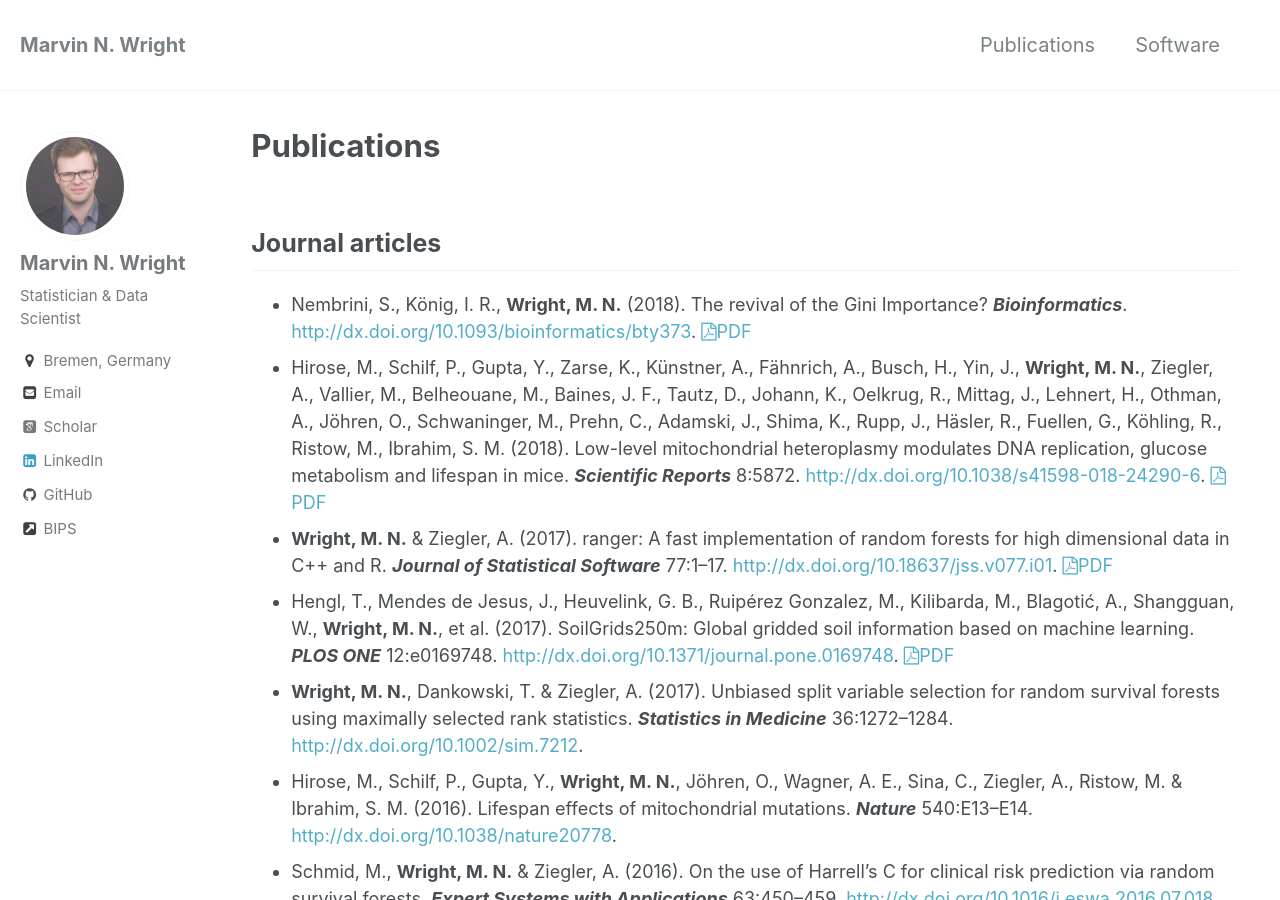
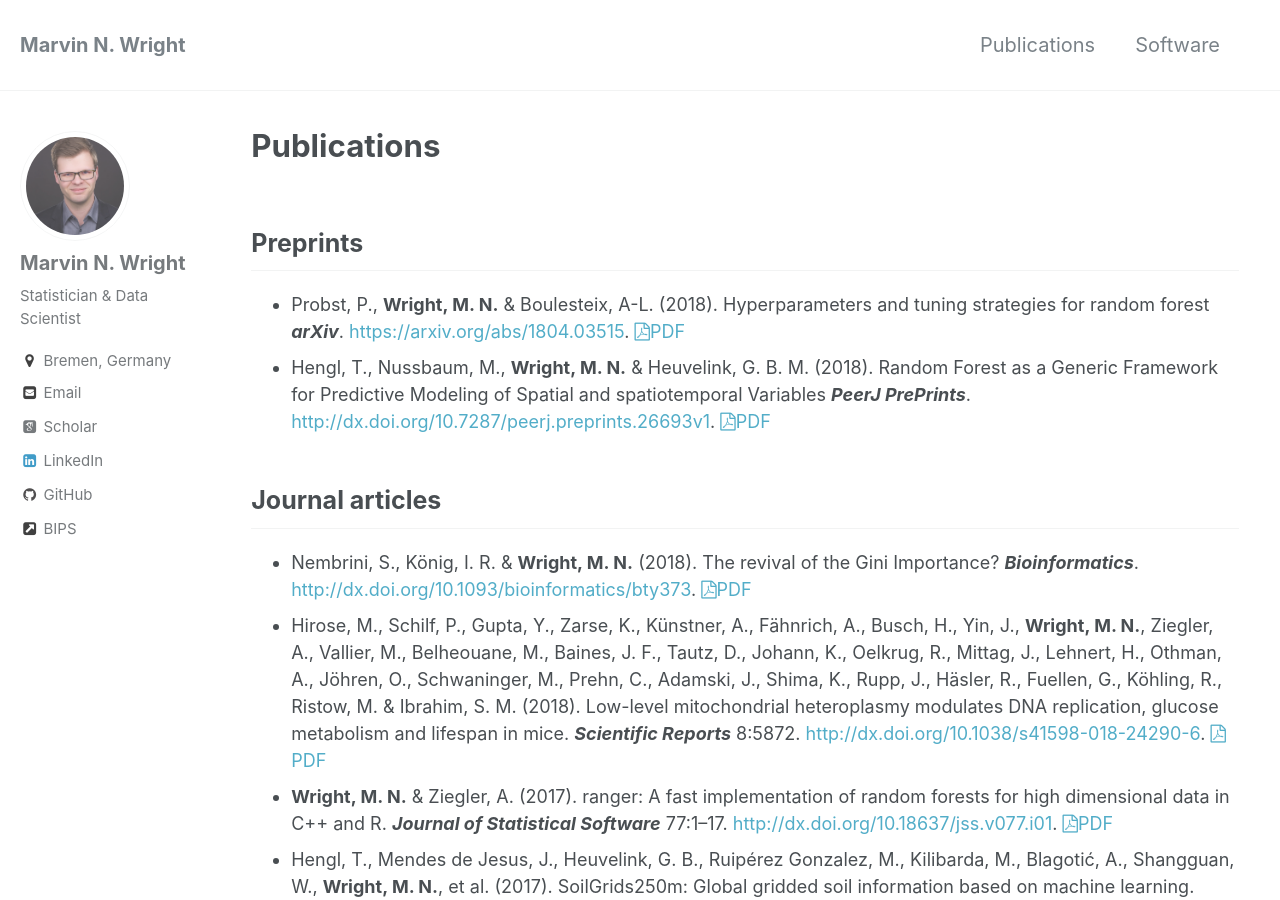
Before and after one commit to mnwright/mnwright.github.io, a Jekyll site: the page built from _pages/publications.md, in a window 1280 px wide and 900 px high. Built offline with Jekyll 4.4.1, drawn with Linux system fonts in a browser that asks for light colours; some web fonts are replaced.

Commit message:
add preprints

```diff
--- a/_pages/publications.md
+++ b/_pages/publications.md
@@ -3,9 +3,13 @@ title: Publications
 permalink: /publications/
 ---
 
+## Preprints
+* {:.pub} Probst, P., **Wright, M. N.** & Boulesteix, A-L. (2018). Hyperparameters and tuning strategies for random forest ***arXiv***. <https://arxiv.org/abs/1804.03515>. <a href="https://arxiv.org/pdf/1804.03515"><i class="fa fa-file-pdf-o"></i>PDF</a>
+* {:.pub} Hengl, T., Nussbaum, M., **Wright, M. N.** & Heuvelink, G. B. M. (2018). Random Forest as a Generic Framework for Predictive Modeling of Spatial and spatiotemporal Variables ***PeerJ PrePrints***. <http://dx.doi.org/10.7287/peerj.preprints.26693v1>. <a href="https://peerj.com/preprints/26693.pdf"><i class="fa fa-file-pdf-o"></i>PDF</a>
+
 ## Journal articles
-* {:.pub} Nembrini, S., König, I. R., **Wright, M. N.** (2018). The revival of the Gini Importance? ***Bioinformatics***. <http://dx.doi.org/10.1093/bioinformatics/bty373>. <a href="https://academic.oup.com/bioinformatics/advance-article-pdf/doi/10.1093/bioinformatics/bty373/24804368/bty373.pdf"><i class="fa fa-file-pdf-o"></i>PDF</a>
-* {:.pub} Hirose, M., Schilf, P., Gupta, Y., Zarse, K., Künstner, A., Fähnrich, A., Busch, H., Yin, J., **Wright, M. N.**, Ziegler, A., Vallier, M., Belheouane, M., Baines, J. F., Tautz, D., Johann, K., Oelkrug, R., Mittag, J., Lehnert, H., Othman, A., Jöhren, O., Schwaninger, M., Prehn, C., Adamski, J., Shima, K., Rupp, J., Häsler, R., Fuellen, G., Köhling, R., Ristow, M., Ibrahim, S. M. (2018). Low-level mitochondrial heteroplasmy modulates DNA replication, glucose metabolism and lifespan in mice. ***Scientific Reports*** 8:5872. <http://dx.doi.org/10.1038/s41598-018-24290-6>. <a href="https://www.nature.com/articles/s41598-018-24290-6.pdf"><i class="fa fa-file-pdf-o"></i>PDF</a>
+* {:.pub} Nembrini, S., König, I. R. & **Wright, M. N.** (2018). The revival of the Gini Importance? ***Bioinformatics***. <http://dx.doi.org/10.1093/bioinformatics/bty373>. <a href="https://academic.oup.com/bioinformatics/advance-article-pdf/doi/10.1093/bioinformatics/bty373/24804368/bty373.pdf"><i class="fa fa-file-pdf-o"></i>PDF</a>
+* {:.pub} Hirose, M., Schilf, P., Gupta, Y., Zarse, K., Künstner, A., Fähnrich, A., Busch, H., Yin, J., **Wright, M. N.**, Ziegler, A., Vallier, M., Belheouane, M., Baines, J. F., Tautz, D., Johann, K., Oelkrug, R., Mittag, J., Lehnert, H., Othman, A., Jöhren, O., Schwaninger, M., Prehn, C., Adamski, J., Shima, K., Rupp, J., Häsler, R., Fuellen, G., Köhling, R., Ristow, M. & Ibrahim, S. M. (2018). Low-level mitochondrial heteroplasmy modulates DNA replication, glucose metabolism and lifespan in mice. ***Scientific Reports*** 8:5872. <http://dx.doi.org/10.1038/s41598-018-24290-6>. <a href="https://www.nature.com/articles/s41598-018-24290-6.pdf"><i class="fa fa-file-pdf-o"></i>PDF</a>
 * {:.pub} **Wright, M. N.** & Ziegler, A. (2017). ranger: A fast implementation of random forests for high dimensional data in C++ and R. ***Journal of Statistical Software*** 77:1–17. <http://dx.doi.org/10.18637/jss.v077.i01>. <a href="https://www.jstatsoft.org/index.php/jss/article/view/v077i01/v77i01.pdf"><i class="fa fa-file-pdf-o"></i>PDF</a>
 * {:.pub} Hengl, T., Mendes de Jesus, J., Heuvelink, G. B., Ruipérez Gonzalez, M., Kilibarda, M., Blagotić, A., Shangguan, W., **Wright, M. N.**, et al. (2017). SoilGrids250m: Global gridded soil information based on machine learning. ***PLOS ONE*** 12:e0169748. <http://dx.doi.org/10.1371/journal.pone.0169748>. <a href="http://journals.plos.org/plosone/article/file?id=10.1371/journal.pone.0169748&type=printable"><i class="fa fa-file-pdf-o"></i>PDF</a>
 * {:.pub} **Wright, M. N.**, Dankowski, T. & Ziegler, A. (2017). Unbiased split variable selection for random survival forests using maximally selected rank statistics. ***Statistics in Medicine*** 36:1272–1284. <http://dx.doi.org/10.1002/sim.7212>.
```
